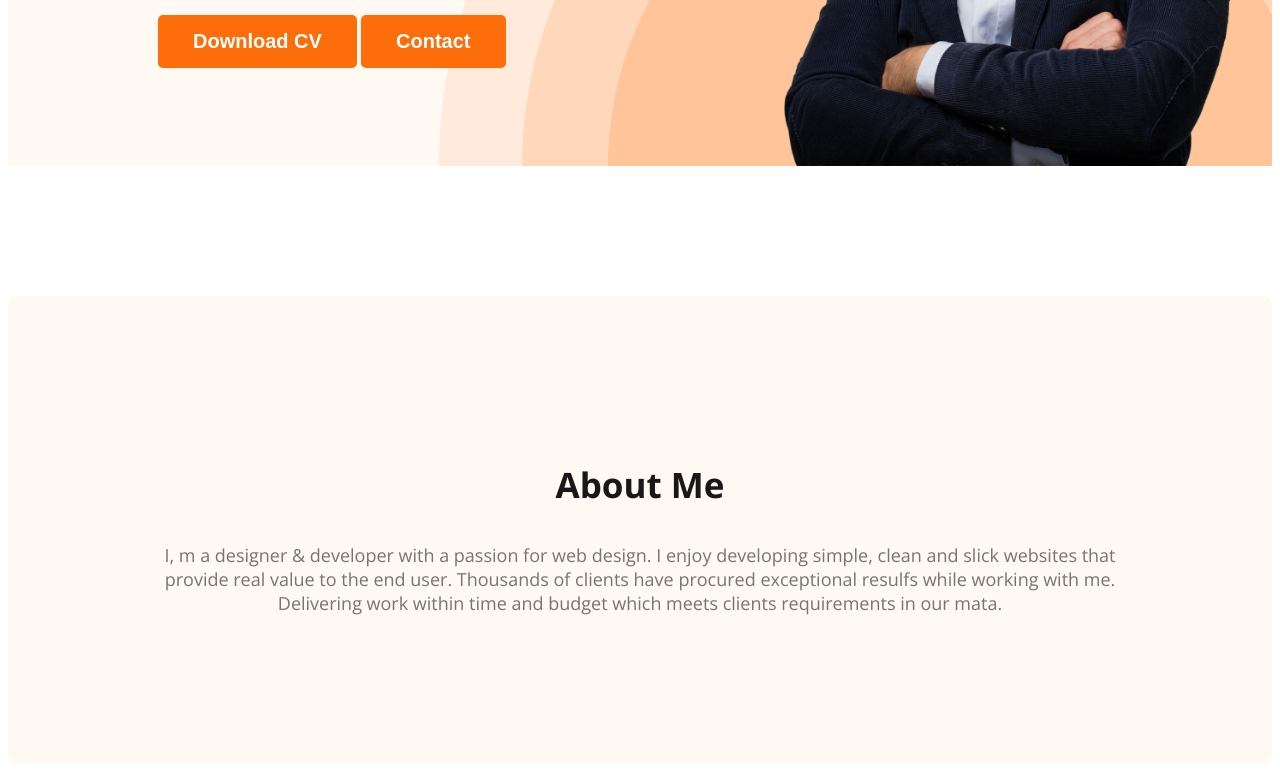
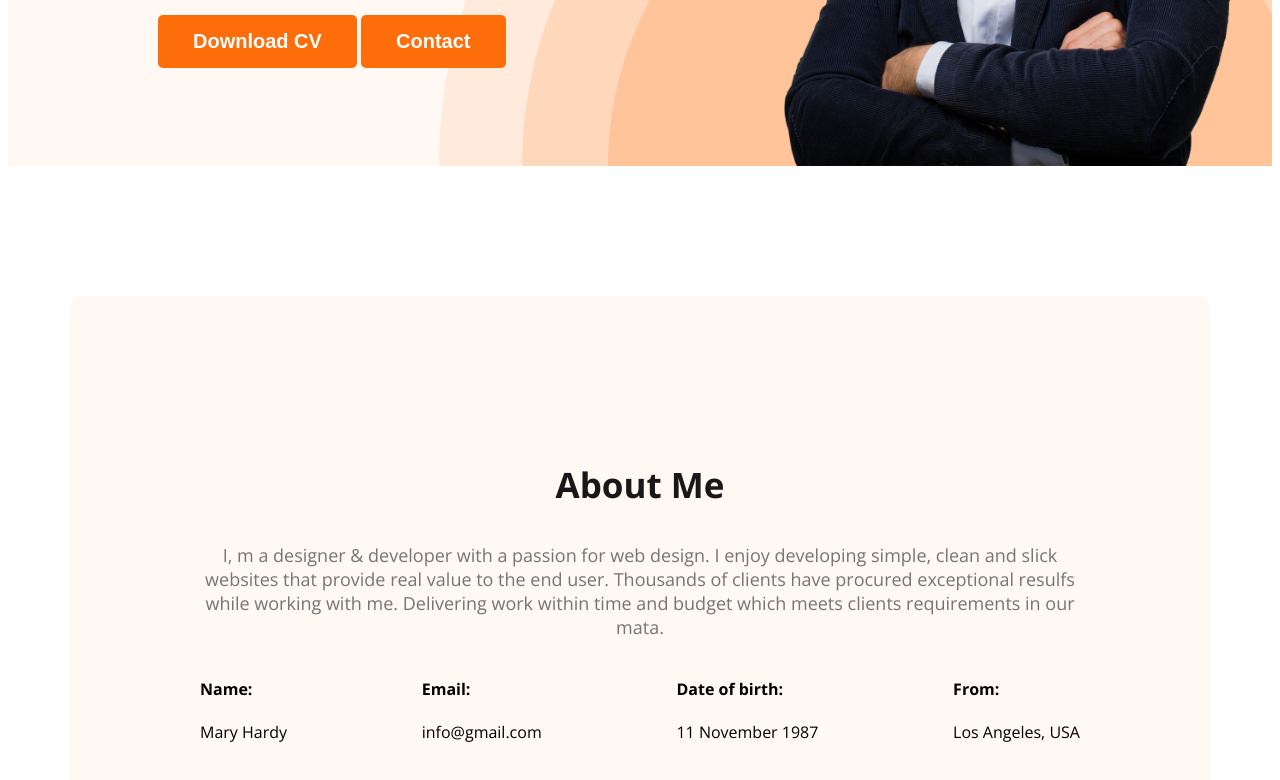
Before and after one commit to pantho0/panthodev, a plain HTML site: page index.html in a window 1280 px wide. Shown: the part 536-1316 px from the top of the page. Drawn offline with nearby package versions, Linux system fonts and the light colour scheme.

Commit message:
about info added

```diff
--- a/index.html
+++ b/index.html
@@ -25,7 +25,8 @@
             <div class="banner-content">
                 <h3 class="banner-greetings">Hi, I am</h3>
                 <h1 class="banner-title">Mary Hardy</h1>
-                <p class="banner-des">Shot what able cold new see hold.Friendly as an      betrayed formerly he. Morning because as to society
+                <p class="banner-des">Shot what able cold new see hold.Friendly as an betrayed formerly he. Morning
+                    because as to society
                     behaved moments.</p>
                 <button class="btn-primary">Download CV</button>
                 <button class="btn-primary">Contact</button>
@@ -38,8 +39,29 @@
         <section class="about">
             <h3 class="section-title">About Me</h3>
             <p class="section-desc">
-                I, m a designer & developer with a passion for web design. I enjoy developing simple, clean and slick websites that provide real value to the end user. Thousands of clients have procured exceptional resulfs while working with me. Delivering work within time and budget which meets clients requirements in our mata.
+                I, m a designer & developer with a passion for web design. I enjoy developing simple, clean and slick
+                websites that provide real value to the end user. Thousands of clients have procured exceptional resulfs
+                while working with me. Delivering work within time and budget which meets clients requirements in our
+                mata.
             </p>
+            <div class="about-info-container">
+                <div class="about-info">
+                    <h4 class="info-title">Name:</h4>
+                    <p class="info-desc">Mary Hardy</p>
+                </div>
+                <div class="about-info">
+                    <h4 class="info-title">Email:</h4>
+                    <p class="info-desc">info@gmail.com</p>
+                </div>
+                <div class="about-info">
+                    <h4 class="info-title">Date of birth:</h4>
+                    <p class="info-desc">11 November 1987</p>
+                </div>
+                <div class="about-info">
+                    <h4 class="info-title">From:</h4>
+                    <p class="info-desc">Los Angeles, USA</p>
+                </div>
+            </div>
         </section>
     </main>
     <footer>
--- a/styles/portfolio.css
+++ b/styles/portfolio.css
@@ -96,6 +96,11 @@ nav a {
 }
 
 /* Main section css goes here */
+main{
+    max-width: 1140px;
+    margin: 0px auto;
+}
+
 /* About section css goes here */
 .about {
     padding: 130px;
@@ -103,3 +108,7 @@ nav a {
     background: #FFF8F3;
     margin: 130px 0px;
 }
+.about-info-container{
+    display: flex;
+    justify-content: space-between;
+}
```
